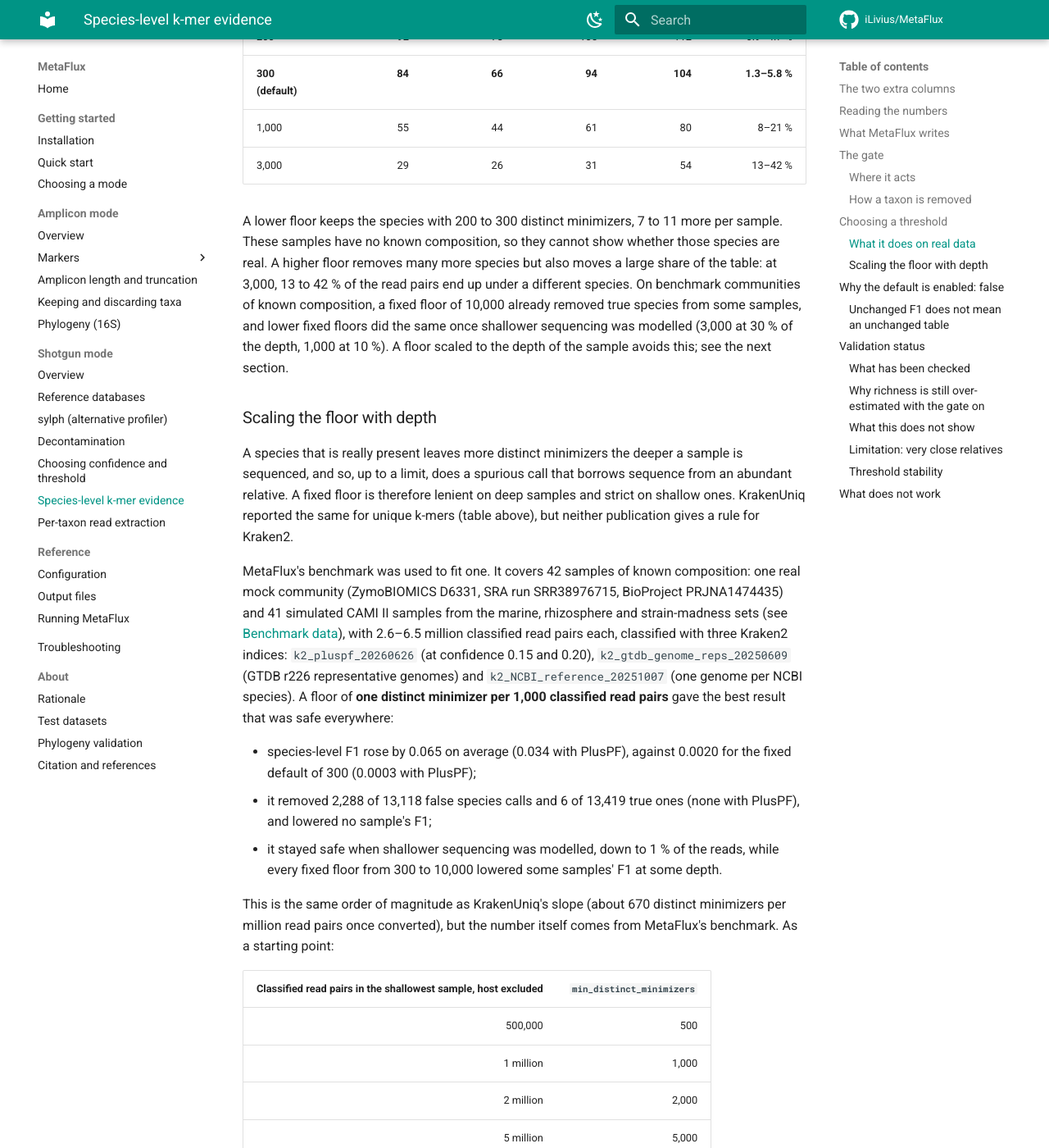
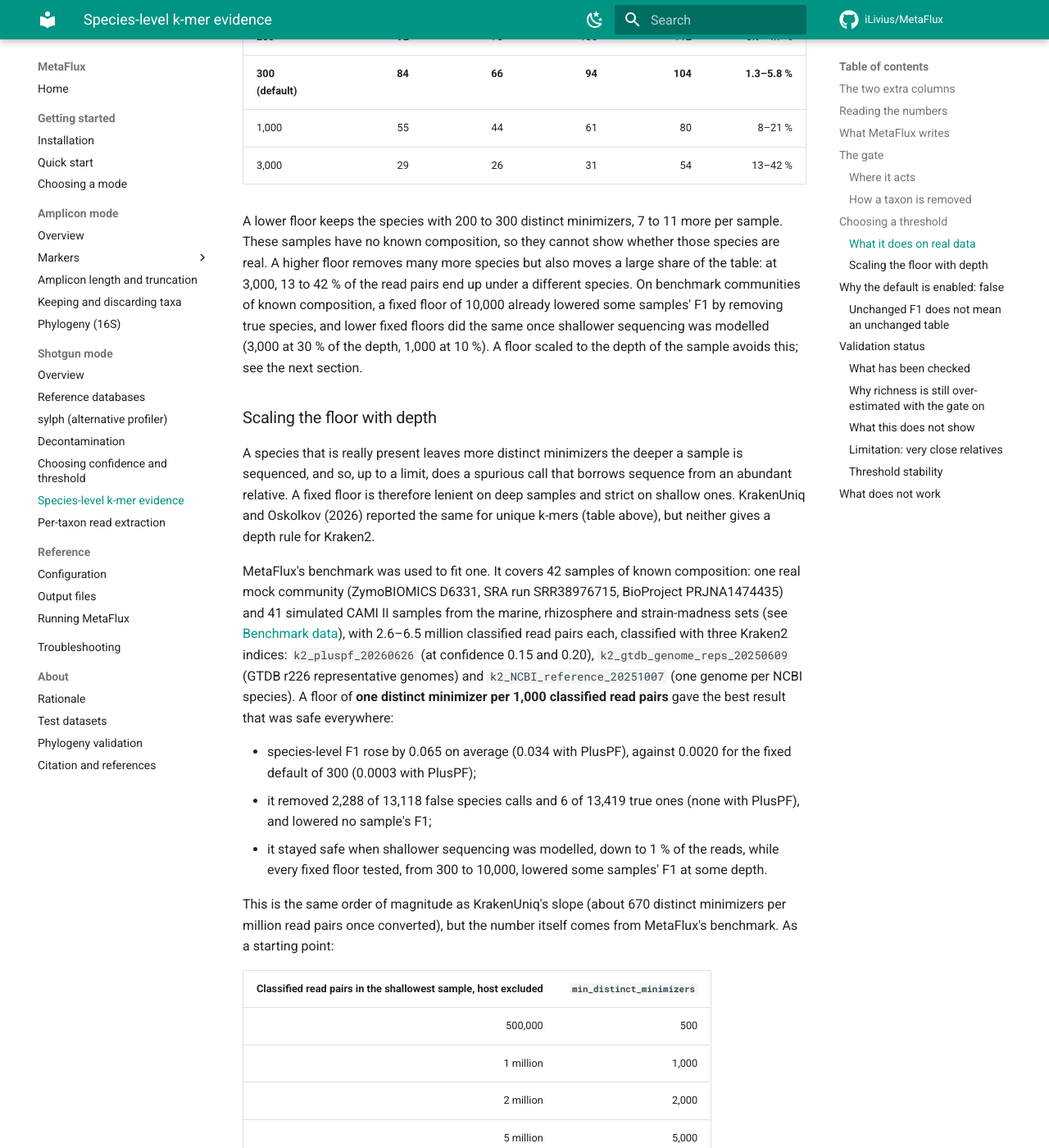
Before and after one commit to iLivius/MetaFlux, an MkDocs documentation site: the page built from docs/shotgun/kmer-evidence.md, in a window 1280 px wide and 1400 px high, scrolled down 5984 px. Shown: the whole window at 82% size. Built offline with MkDocs 1.6.1 and Material for MkDocs 9.7.7, drawn with Linux system fonts in a browser that asks for light colours; comment, search, counter and statistics services are not loaded; some of the changed text lies outside the part shown.

Commit message:
Docs: corrections from the review of the k-mer evidence page
The depth section no longer says the gate changes little below 500,000 classified
pairs (the fixed 300 lowered some benchmark samples' F1 there, the scaled floor none),
says some samples' F1 falls at 2 per 1,000 rather than the mean, measures fixed
floors by the samples whose F1 they lowered, names both publications behind the
depth rule, limits 'every fixed floor' to the ones tested, and explains why 300 is a
cautious value. One docstring line re-wrapped; no code change.

```diff
--- a/docs/shotgun/kmer-evidence.md
+++ b/docs/shotgun/kmer-evidence.md
@@ -254,18 +255,18 @@
 sample. These samples have no known composition, so they cannot show whether those
 species are real. A higher floor removes many more species but also moves a large share
 of the table: at 3,000, 13 to 42 % of the read pairs end up under a different species. On
-benchmark communities of known composition, a fixed floor of 10,000 already removed true
-species from some samples, and lower fixed floors did the same once shallower sequencing
-was modelled (3,000 at 30 % of the depth, 1,000 at 10 %). A floor scaled to the depth of
-the sample avoids this; see the next section.
+benchmark communities of known composition, a fixed floor of 10,000 already lowered some
+samples' F1 by removing true species, and lower fixed floors did the same once shallower
+sequencing was modelled (3,000 at 30 % of the depth, 1,000 at 10 %). A floor scaled to
+the depth of the sample avoids this; see the next section.
 
 ### Scaling the floor with depth
 
 A species that is really present leaves more distinct minimizers the deeper a sample is
 sequenced, and so, up to a limit, does a spurious call that borrows sequence from an
 abundant relative. A fixed floor is therefore lenient on deep samples and strict on
-shallow ones. KrakenUniq reported the same for unique k-mers (table above), but neither
-publication gives a rule for Kraken2.
+shallow ones. KrakenUniq and Oskolkov (2026) reported the same for unique k-mers (table
+above), but neither gives a depth rule for Kraken2.
 
 MetaFlux's benchmark was used to fit one. It covers 42 samples of known composition: one
 real mock community (ZymoBIOMICS D6331, SRA run SRR38976715, BioProject PRJNA1474435)
@@ -282,7 +283,7 @@
 - it removed 2,288 of 13,118 false species calls and 6 of 13,419 true ones (none with
   PlusPF), and lowered no sample's F1;
 - it stayed safe when shallower sequencing was modelled, down to 1 % of the reads, while
-  every fixed floor from 300 to 10,000 lowered some samples' F1 at some depth.
+  every fixed floor tested, from 300 to 10,000, lowered some samples' F1 at some depth.
 
 This is the same order of magnitude as KrakenUniq's slope (about 670 distinct minimizers
 per million read pairs once converted), but the number itself comes from MetaFlux's
@@ -300,7 +301,9 @@
 in its Bracken log (`[bracken] auto threshold: 5e-05 x N classified read pairs`).
 MetaFlux applies one floor to every sample in a run, so size it on the shallowest sample;
 the deeper samples then get a more lenient floor than they could take. Below about
-500,000 classified pairs the gate changes little, whatever the floor.
+500,000 classified pairs the scaled floor gains little. Use it even when it comes out
+lower than the default of 300: in benchmark samples thinned to 26,000–195,000 classified
+pairs, the fixed floor of 300 lowered some samples' F1 and the scaled floor lowered none.
 
 Limits of this rule:
 
@@ -308,7 +311,8 @@
   community; on the simulated CAMI samples it was 0.01–0.03. The shallower depths were
   modelled from the observed counts, not sequenced.
 - **Do not go above 1.5 per 1,000 pairs.** At that rate rare true species start to be
-  removed (92 of 13,419 true calls), and from 2 per 1,000 the F1 falls.
+  removed (92 of 13,419 true calls), and from 2 per 1,000 some samples' F1 falls even at
+  full depth.
 - **Do not go above 6,500 for deeper samples.** The benchmark stops at 6.5 million
   classified pairs. A floor that keeps growing with depth eventually exceeds what a real
   species with a small species-specific part of its genome can reach; in the model this
```
Also changed, not shown: other parts of docs/shotgun/kmer-evidence.md (+6 -5 lines), 1 other file.
